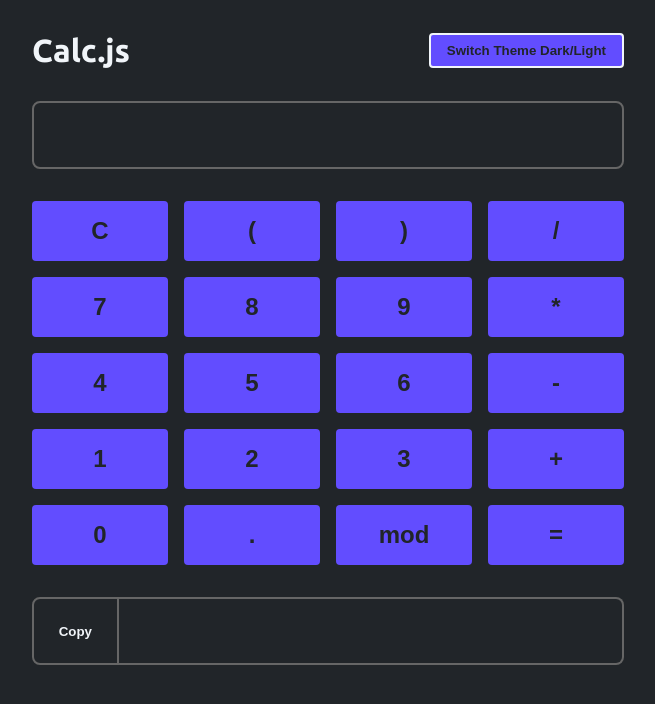
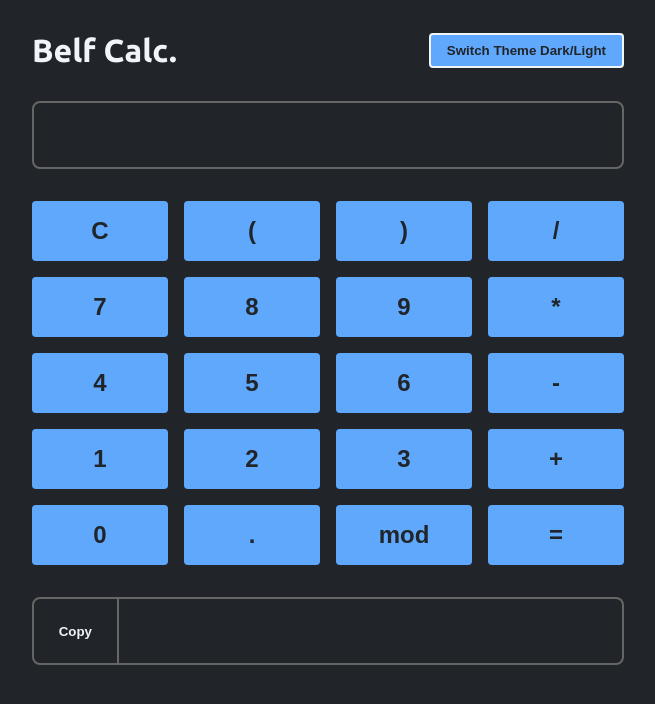
Before and after one commit to Mateus-Belfort/Calculadora-Javascript, a plain HTML site: page index.html in a window 1280 px wide. Shown: the whole page, without its empty margins (312-967 px from the left). Drawn offline with Linux system fonts and the light colour scheme.

Commit message:
titulo e modos
atualização de titulo e das cores no modo dark. atualização independente.

```diff
--- a/index.html
+++ b/index.html
@@ -13,7 +13,7 @@
 <body>
   <main>
     <header class="flex align-center justify-between">
-      <h1>Calc.js</h1>
+      <h1>Belf Calc.</h1>
       <button id="themeSwitcher">Switch Theme Dark/Light</button>
     </header>
     <input type="text" id="input">
--- a/index.js
+++ b/index.js
@@ -68,7 +68,7 @@ document.getElementById('themeSwitcher').addEventListener('click', function (){
       root.style.setProperty('--bg-color', '#212529')
     root.style.setProperty('--border-color', '#666')
     root.style.setProperty('--font-color', '#f1f5f9')
-    root.style.setProperty('--primary-color', '#624dff')
+    root.style.setProperty('--primary-color', '#5fa8fc')
     main.dataset.theme = 'dark'
     }
   })
--- a/style.css
+++ b/style.css
@@ -8,7 +8,7 @@
   --bg-color: #212529;
   --border-color: #666;
   --font-color: #f1f5f9;
-  --primary-color: #624dff;
+  --primary-color: #5fa8fc;
   --error-color: #ff0043
 }
 
```
